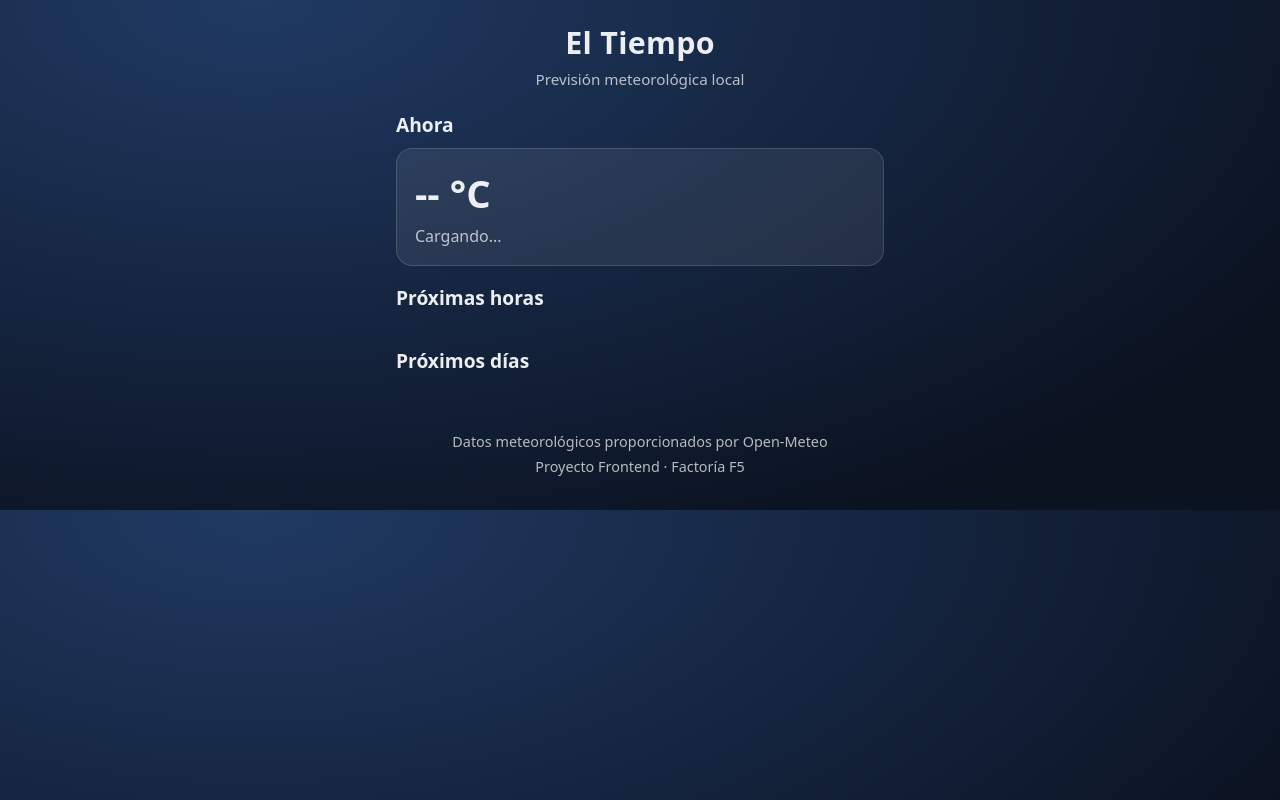
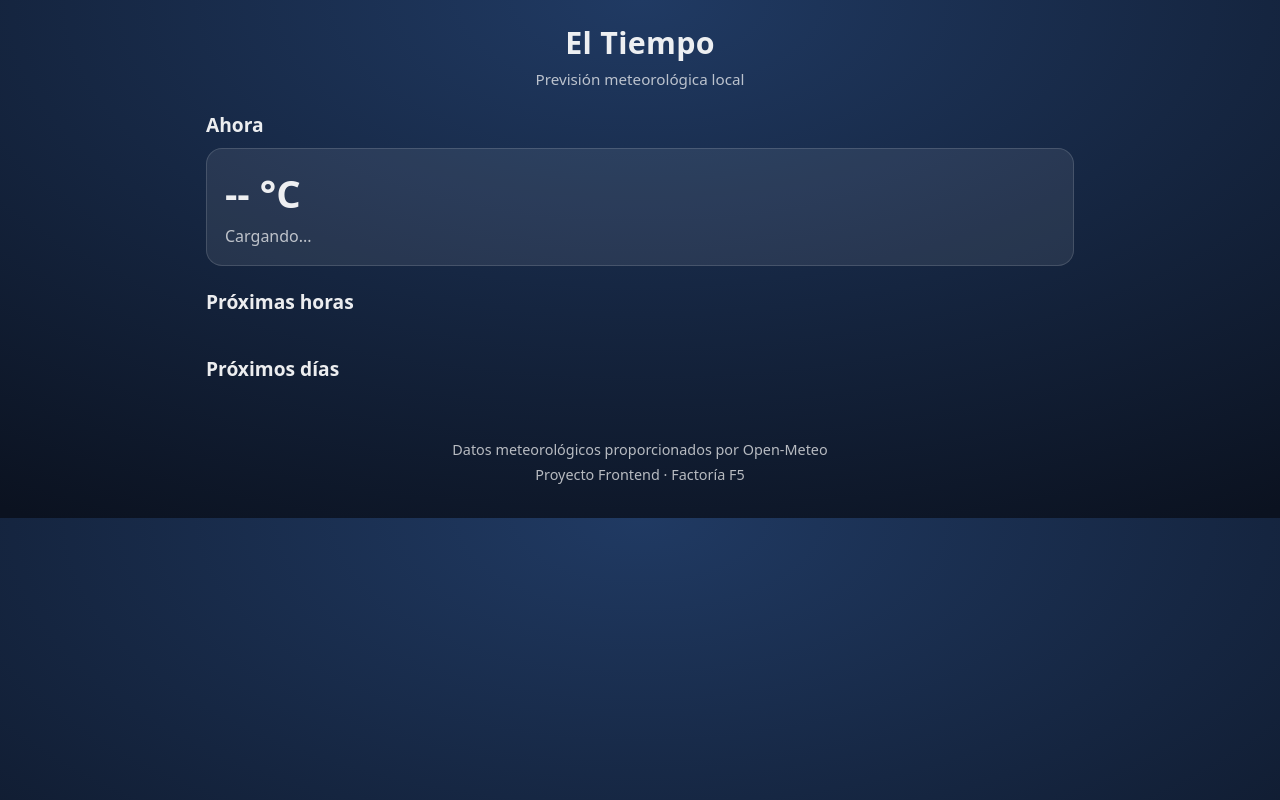
Before and after one commit to AlbaGG95/El-Tiempo-Api, a plain HTML site: page index.html in a window 1280 px wide. Drawn offline with Linux system fonts and the light colour scheme.

Commit message:
style: final centered layout and UI

```diff
--- a/index.css
+++ b/index.css
@@ -1,3 +1,6 @@
+/* =========================
+    VARIABLES
+========================= */
 :root {
     --bg: #0b1220;
     --card: rgba(255, 255, 255, 0.08);
@@ -6,24 +9,39 @@
     --muted: rgba(255, 255, 255, 0.7);
 }
 
+/* =========================
+    RESET
+========================= */
 * {
     box-sizing: border-box;
 }
 
-/* ===== BASE ===== */
+/* =========================
+    BODY / FONDO
+========================= */
 body {
     margin: 0;
     font-family: system-ui, -apple-system, Segoe UI, Roboto, Arial, sans-serif;
-    background: radial-gradient(1200px 600px at 20% 0%, #203a63, var(--bg));
     color: var(--text);
+    background: radial-gradient(1200px 600px at 50% 0%, #203a63, var(--bg));
 }
 
-/* ===== HEADER ===== */
+/* =========================
+    APP WRAPPER (CENTRADO REAL)
+========================= */
+.app {
+    width: 100%;
+    max-width: 900px;
+    margin: 0 auto;
+    padding: 0 16px;
+}
+
+/* =========================
+    EADER
+========================= */
 .header {
-    padding: 22px 16px 10px;
+    padding: 22px 0 10px;
     text-align: center;
-    max-width: 520px;
-    margin: 0 auto;
 }
 
 .header h1 {
@@ -38,13 +56,13 @@ body {
     font-size: 0.95rem;
 }
 
-/* ===== MAIN ===== */
+/* =========================
+    MAIN
+========================= */
 .main {
-    max-width: 520px;
-    margin: 0 auto;
-    padding: 12px 16px 24px;
+    padding: 12px 0 24px;
     display: grid;
-    gap: 18px;
+    gap: 22px;
 }
 
 section h2 {
@@ -52,7 +70,9 @@ section h2 {
     font-size: 1.2rem;
 }
 
-/* ===== CARD AHORA ===== */
+/* =========================
+    AHORA
+========================= */
 .weather-card {
     background: var(--card);
     border: 1px solid var(--border);
@@ -74,7 +94,9 @@ section h2 {
     font-size: 1rem;
 }
 
-/* ===== PROXIMAS HORAS ===== */
+/* =========================
+    PRÓXIMAS HORAS
+========================= */
 .hourly-list {
     display: flex;
     gap: 12px;
@@ -118,7 +140,9 @@ section h2 {
     font-size: 0.85rem;
 }
 
-/* ===== PROXIMOS DIAS ===== */
+/* =========================
+    PRÓXIMOS DÍAS
+========================= */
 .daily-list {
     display: grid;
     gap: 10px;
@@ -128,12 +152,12 @@ section h2 {
     background: var(--card);
     border: 1px solid var(--border);
     border-radius: 14px;
-    padding: 12px 12px;
+    padding: 12px;
     display: grid;
     grid-template-columns: 1fr 44px auto auto;
-    /* dia | icono | temp | % */
+    /* día | icono | temp | % */
+    align-items: center;
     gap: 10px;
-    align-items: center;
 }
 
 .day {
@@ -160,11 +184,11 @@ section h2 {
     text-align: right;
 }
 
-/* ===== FOOTER ===== */
+/* =========================
+    FOOTER
+========================= */
 .footer {
-    max-width: 520px;
-    margin: 0 auto;
-    padding: 18px 16px 28px;
+    padding: 18px 0 28px;
     color: var(--muted);
     font-size: 0.9rem;
     text-align: center;
@@ -174,7 +198,9 @@ section h2 {
     margin: 6px 0;
 }
 
-/* ===== SCROLL BAR SUAVE (opcional, pero pro) ===== */
+/* =========================
+    SCROLL BAR (OPCIONAL)
+========================= */
 .hourly-list::-webkit-scrollbar {
     height: 6px;
 }
--- a/index.html
+++ b/index.html
@@ -11,6 +11,9 @@
 </head>
 
 <body>
+    <!-- APP WRAPPER -->
+    <div class="app">
+
         <!-- HEADER -->
         <header class="header">
             <h1>El Tiempo</h1>
@@ -19,7 +22,8 @@
 
         <!-- MAIN -->
         <main class="main">
-        <!-- Tiempo actual -->
+
+            <!-- AHORA -->
             <section class="current-weather">
                 <h2>Ahora</h2>
                 <div class="weather-card">
@@ -28,21 +32,22 @@
                 </div>
             </section>
 
-        <!-- Próximas horas -->
+            <!-- PROXIMAS HORAS -->
             <section class="hourly-weather">
                 <h2>Próximas horas</h2>
                 <div class="hourly-list">
-                <!-- JS inyectará aquí las horas -->
+                    <!-- JS inyecta aquí las horas -->
                 </div>
             </section>
 
-        <!-- Próximos días -->
+            <!-- PROXIMOS DIAS -->
             <section class="daily-weather">
                 <h2>Próximos días</h2>
                 <div class="daily-list">
-                <!-- JS inyectará aquí los días -->
+                    <!-- JS inyecta aquí los días -->
                 </div>
             </section>
+
         </main>
 
         <!-- FOOTER -->
@@ -51,9 +56,10 @@
             <p>Proyecto Frontend · Factoría F5</p>
         </footer>
 
+    </div>
+
     <!-- JS -->
     <script src="js/app.js"></script>
-
 </body>
 
 </html>
```
Lines whose indentation alone changed are shown as unchanged.
